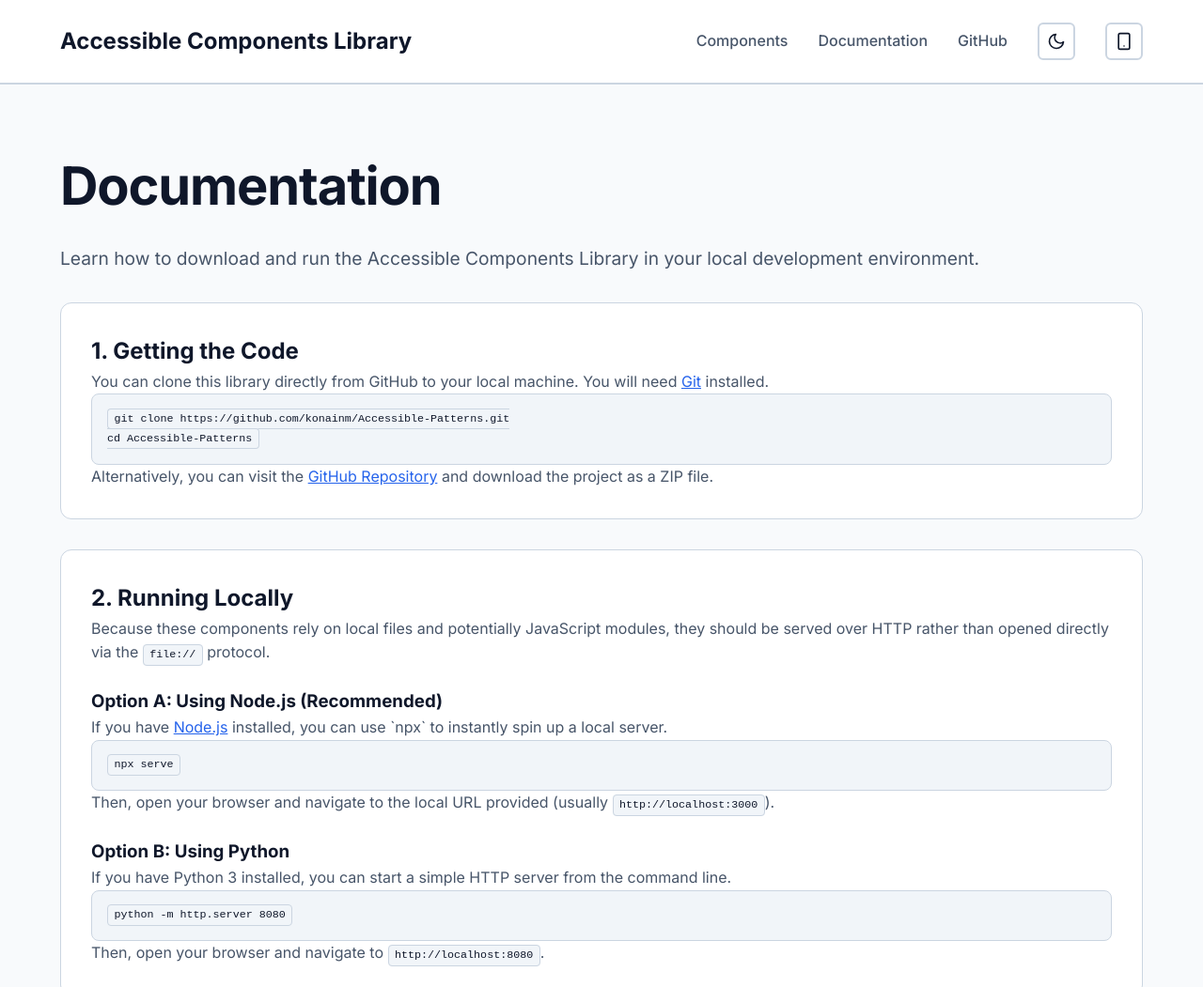
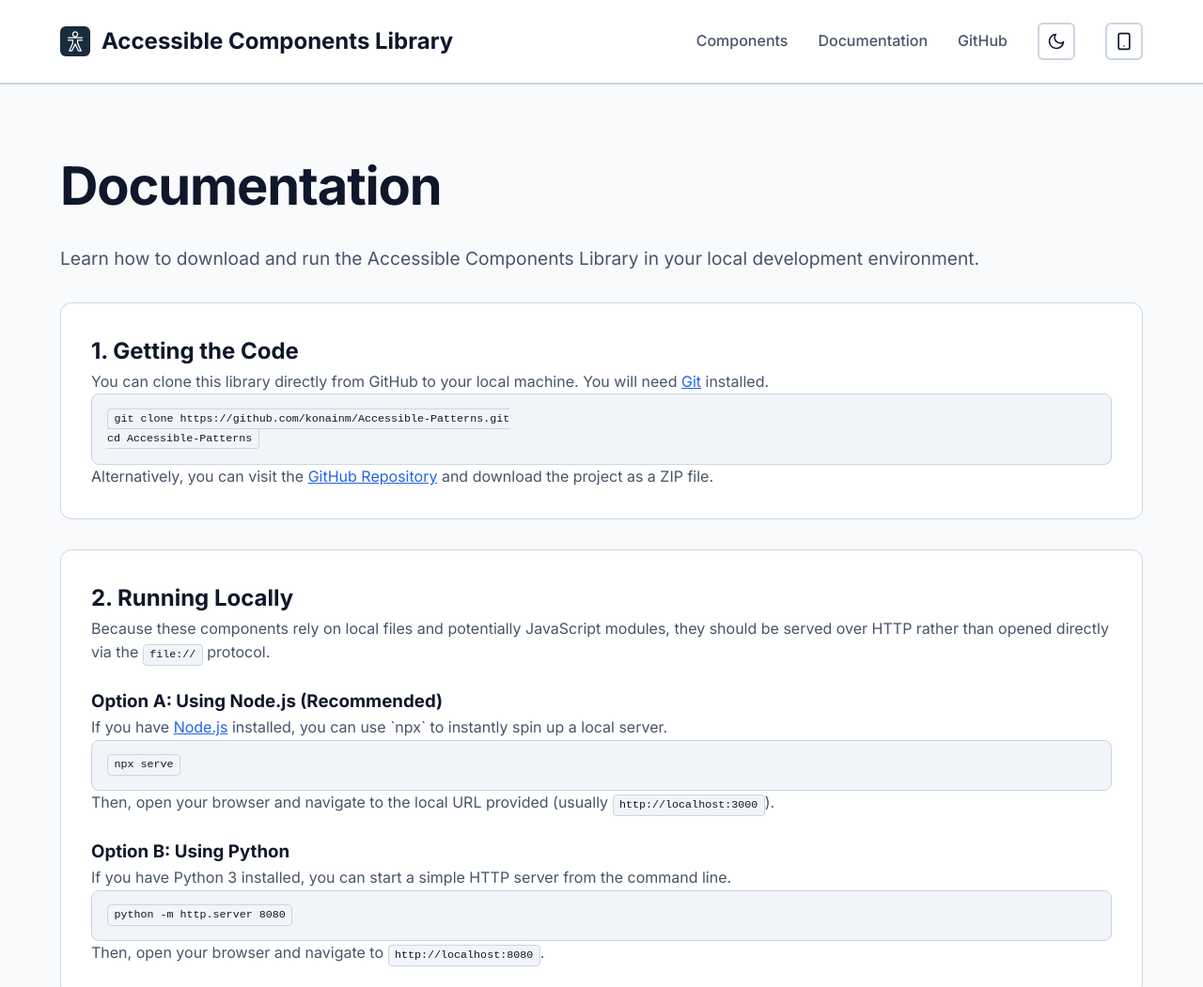
Before and after one commit to konainm/Accessible-Patterns, a plain HTML site: page documentation.html in a window 1280 px wide. Shown: the top 1051 px of the page at 94% size. Drawn offline with Linux system fonts and the light colour scheme.

Commit message:
feat: add site favicon and update header branding across all pages

```diff
--- a/documentation.html
+++ b/documentation.html
@@ -10,6 +10,7 @@
     <link rel="stylesheet" href="css/modal.css?v=2">
     <link rel="stylesheet" href="css/tabs.css?v=2">
     <link rel="stylesheet" href="css/tooltip.css?v=2">
+    <link rel="icon" type="image/png" href="assets/favicon.png">
     <script src="js/theme-init.js"></script>
     <style>
         .doc-section {
@@ -46,7 +47,10 @@
 
 <body>
     <header>
-        <a href="index.html" class="logo">Accessible Components Library</a>
+        <a href="index.html" class="logo" style="display: flex; align-items: center; gap: 0.75rem;">
+            <img src="assets/favicon.png" alt="A11y Logo" style="width: 32px; height: 32px; border-radius: 6px;">
+            Accessible Components Library
+        </a>
         <nav class="header-links" aria-label="Main navigation">
             <a href="index.html">Components</a>
             <a href="documentation.html">Documentation</a>
```
Also changed, not shown: index.html (+5 -1 lines), modal.html (+5 -1 lines), tabs.html (+5 -1 lines), tooltip.html (+5 -1 lines), assets/favicon.png (added).
